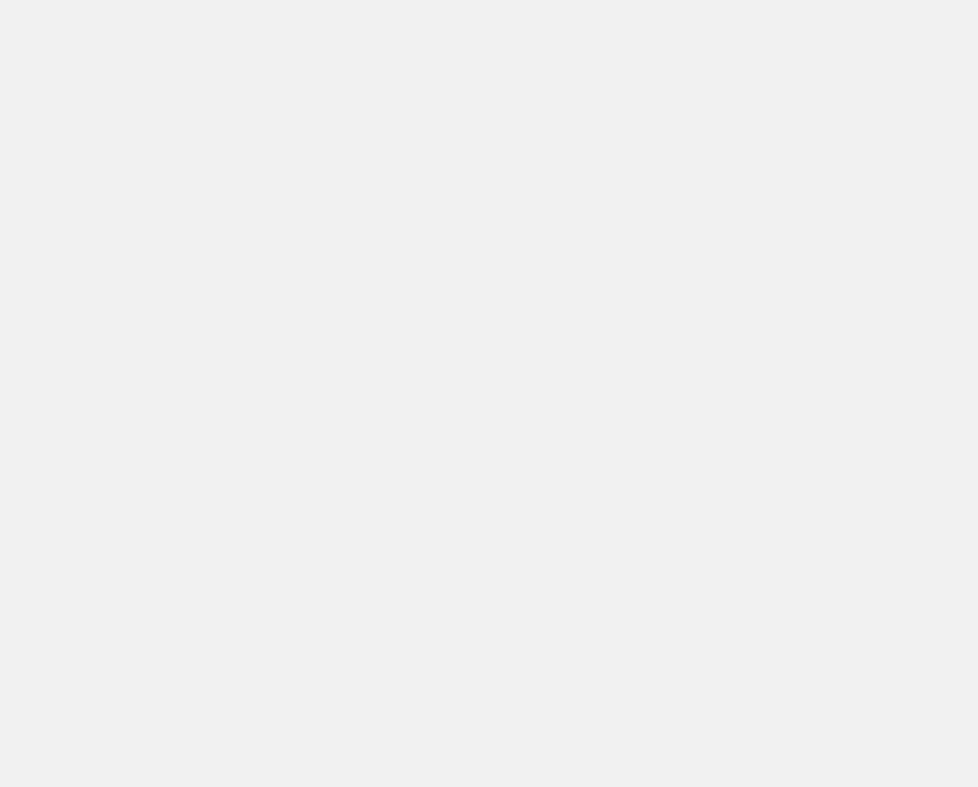
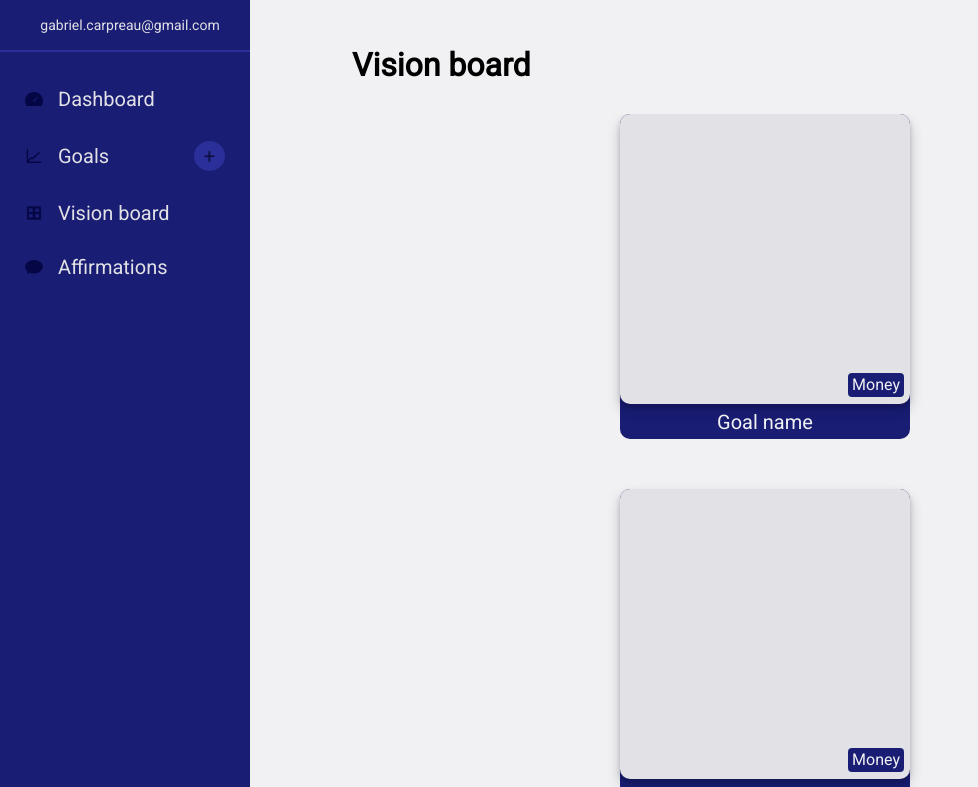
Before and after one commit to GabrielCarpr/goal-tracker-frontend, a Vue app: page /#/visions in a window 1280 px wide. Shown: the top 787 px of the page, without its empty margins (0-978 px from the left). Built offline with nearby package versions, Linux system fonts and the light colour scheme.

Commit message:
finish login, start vision board

```diff
--- a/src/components/DesktopMenu.vue
+++ b/src/components/DesktopMenu.vue
@@ -9,9 +9,9 @@
                 <img src="dash_icon.svg"><span class="menu-item">Dashboard</span>
             </span>
             <span class="menu-item-box" :class="{'menu-active': this.$route.name == 'Goals'}" @click="link('Goals')">
-                <img src="goals_icon.svg"><span class="menu-item">Goals</span>
+                <img src="goals_icon.svg"><span class="menu-item">Goals</span><span class="new-goal">&plus;</span>
                 </span>
-            <span class="menu-item-box" :class="{'menu-active': this.$route.name == 'Vision'}" @click="link('Vision')">
+            <span class="menu-item-box" :class="{'menu-active': this.$route.name == 'Vision'}" @click="link('Vision board')">
                 <img src="vision_icon.svg"><span class="menu-item">Vision board</span>
             </span>
             <span class="menu-item-box" :class="{'menu-active': this.$route.name == 'Affirmations'}" @click="link('Affirmations')">
@@ -49,6 +49,9 @@
         padding: 10px;
         transition: background-color ease 200ms;
         cursor: pointer;
+        display: flex;
+        justify-content: flex-start;
+        align-items: center;
     }
 
     .menu-item-box:hover {
@@ -67,8 +70,23 @@
         margin-right: 15px;
     }
 
-    .menu-item {
-        margin: auto auto;
+    .new-goal {
+        margin-left: auto;
+        margin-right: 0;
+        text-align: center;
+        vertical-align: center;
+        color: VAR(--dark-blue);
+        background-color: VAR(--main-blue-highlight);
+        padding: 3px 7px;
+        border-radius: 50%;
+        width: 17px;
+        transition: background, color ease 500ms;
+    }
+
+    .new-goal:hover {
+        background-color: VAR(--main-blue);
+        color: VAR(--main-blue-highlight);
+        transition: background-color, color ease 500ms;
     }
 
     #profile {
--- /dev/null
+++ b/src/components/Vision.vue
@@ -0,0 +1,51 @@
+<template>
+	<div class="vision-card">
+		<div class="vision-img"></div>
+		<span class="vision-tag">Money</span>
+		<span class="goal-name">Goal name</span>
+	</div>
+</template>
+
+<script>
+export default {
+	name: "Vision"
+}
+</script>
+
+<style scoped>
+	.vision-card {
+		width: 290px;
+		height: 320px;
+		border-radius: 10px;
+		background: VAR(--main-blue);
+		color: VAR(--light-grey);
+		padding-bottom: 5px;
+		font-size: 20px;
+		line-height: 23px;
+		text-align: center;
+		display: inline-flex;
+		justify-content: space-between;
+		flex-direction: column;
+		position: relative;
+	}
+
+	.vision-img {
+		width: 100%;
+		height: 290px;
+		background: VAR(--mid-grey);
+		box-shadow: 0px 7px 14px rgba(14, 16, 63, 0.2), 0px 4px 5px rgba(0, 0, 0, 0.2);
+		border-radius: 10px;
+	}
+
+	.vision-tag {
+		position: absolute;
+		font-size: 16px;
+		color: VAR(--light-grey);
+		padding: 4px;
+		background-color: VAR(--main-blue);
+		line-height: 16px;
+		border-radius: 4px;
+		right: 6px;
+		bottom: 42px;
+	}
+</style>
--- /dev/null
+++ b/src/global.css
@@ -0,0 +1,36 @@
+.spinner {
+	opacity: 1;
+	transition: opacity linear 0.2s;
+	position: relative;
+}
+
+.spinner-padding {
+	height: 100px;
+	width: 100px;
+}
+
+.spinner::before {
+	opacity: inherit;
+	will-change: transform;
+	content: "";
+	position: absolute;
+	height: 40px;
+	width: 40px;
+	top: 50%;
+	left: 50%;
+	border-radius: 50%;
+	border: 3px solid VAR(--main-blue);
+	border-bottom-color: VAR(--main-blue-highlight);
+	background-color: transparent;
+	transform: translate3d(-50%, -50%, 0);
+	animation: 2s linear infinite spinner;
+}
+
+@keyframes spinner {
+	0% {
+		transform: translate3d(-50%, -50%, 0) rotate(0deg);
+	}
+	100% {
+		transform: translate3d(-50%,-50%, 0) rotate(360deg);
+	}
+}
--- a/src/main.js
+++ b/src/main.js
@@ -1,6 +1,8 @@
 import Vue from 'vue'
 import App from './App.vue'
 import router from "./router";
+
+require("./global.css");
 
 Vue.config.productionTip = false
 
--- a/src/router/index.js
+++ b/src/router/index.js
@@ -16,7 +16,8 @@ export default new Router({
         },
         {
             path: "/visions",
-            name: "visions"
+            name: "Vision board",
+            component: () => import("@/views/Visions")
         },
         {
             path: "/affirmations",
--- a/src/views/AuthLayout.vue
+++ b/src/views/AuthLayout.vue
@@ -25,6 +25,7 @@ export default {
 	#form {
 		width: 500px;
 		height: auto;
+		margin: 0 20px;
 	}
 
 	h1 {
--- a/src/views/Login.vue
+++ b/src/views/Login.vue
@@ -2,11 +2,11 @@
 	<AuthLayout>
 		<div class="form-group">
 			<label for="email">Email</label>
-			<input id="email" type="text">
+			<input id="email" type="text" :disabled="isLoading">
 		</div>
 		<div class="form-group">
 			<label for="password">Password</label>
-			<input id="password" type="password">
+			<input id="password" type="password" :disabled="isLoading">
 		</div>
 		<div class="login-group">
 			<input type="checkbox" id="permanent" checked>
@@ -14,7 +14,8 @@
 
 			<span id="forgotten">Forgotten password?</span>
 		</div>
-		<button type="button" id="login">Login</button>
+		<button type="button" id="login" v-if="!isLoading" @click="load()">Login</button>
+		<button type="button" id="login" v-else disabled style="height: 66px; width: 198px;"><span class="spinner"></span></button>
 	</AuthLayout>
 </template>
 
@@ -26,13 +27,26 @@
 	}
 
 	input[type='text'], input[type='password'] {
-		width: 100%;
+		width: CALC(100% - 30px);
 		background-color: VAR(--light-grey);
 		box-shadow: 0px 7px 14px rgba(14, 16, 63, 0.2), 0px 4px 5px rgba(0, 0, 0, 0.2);
 		border-radius: 5px;
-		height: 40px;
-		outline: none;
+		height: 25px;
+		outline: 0;
 		border: 0;
+		margin-top: 5px;
+		padding: 15px;
+		font-size: 20px;
+		transition: box-shadow, background-color ease 200ms;
+	}
+
+	input[type='text']:focus, input[type='password']:focus {
+		box-shadow: 0px 7px 14px rgba(14, 16, 63, 0.2), 0px 4px 5px rgba(0, 0, 0, 0.2), 0px 0px 0px 0.3rem VAR(--main-blue);
+	}
+
+	input[type='text']:disabled, input[type='password']:disabled {
+		box-shadow: none;
+		background-color: VAR(--dark-grey);
 	}
 
 	label {
@@ -47,6 +61,28 @@
 		display: flex;
 		justify-content: space-between;
 		margin-bottom: 50px;
+		margin-top: -15px;
+		width: 100%;
+	}
+
+	@media screen and (max-width: 768px) {
+		.login-group > label, span {
+			font-size: 15px;
+		}
+	}
+
+	.login-group > label {
+		margin-right: auto;
+		margin-left: 5px;
+	}
+
+	#forgotten {
+		margin: 0;
+	}
+
+	.login-group > input {
+		height: 15px;
+		width: 15px;
 	}
 
 	button {
@@ -57,6 +93,18 @@
 		padding: 15px 60px;
 		border: 0;
 		outline: 0;
+		transition: background-color ease 300ms;
+		cursor: pointer;
+	}
+
+	button:hover {
+		background: VAR(--main-blue);
+		transition: background-color ease 200ms;
+	}
+
+	button:disabled {
+		background: #23234d;
+		cursor: auto;
 	}
 </style>
 
@@ -67,6 +115,16 @@ export default {
 	name: "Login",
 	components: {
 		AuthLayout
+	},
+	data: () => {
+		return {
+			isLoading: false
+		}
+	},
+	methods: {
+		load() {
+			this.isLoading = true
+		}
 	}
 }
 </script>
--- /dev/null
+++ b/src/views/Visions.vue
@@ -0,0 +1,36 @@
+<template>
+	<AppLayout>
+		<div class="visions-holder">
+			<Vision></Vision>
+			<Vision></Vision>
+			<Vision></Vision>
+			<Vision></Vision>
+			<Vision></Vision>
+			<Vision></Vision>
+			<Vision></Vision>
+
+		</div>
+	</AppLayout>
+</template>
+
+<script>
+import AppLayout from "@/views/AppLayout";
+import Vision from "@/components/Vision";
+
+export default {
+	name: "Visions",
+	components: {
+		AppLayout,
+		Vision
+	}
+}
+</script>
+
+<style scoped>
+	.visions-holder {
+		display: grid;
+		grid-gap: 50px;
+		columns: 4;
+		justify-content: space-evenly;
+	}
+</style>
```
